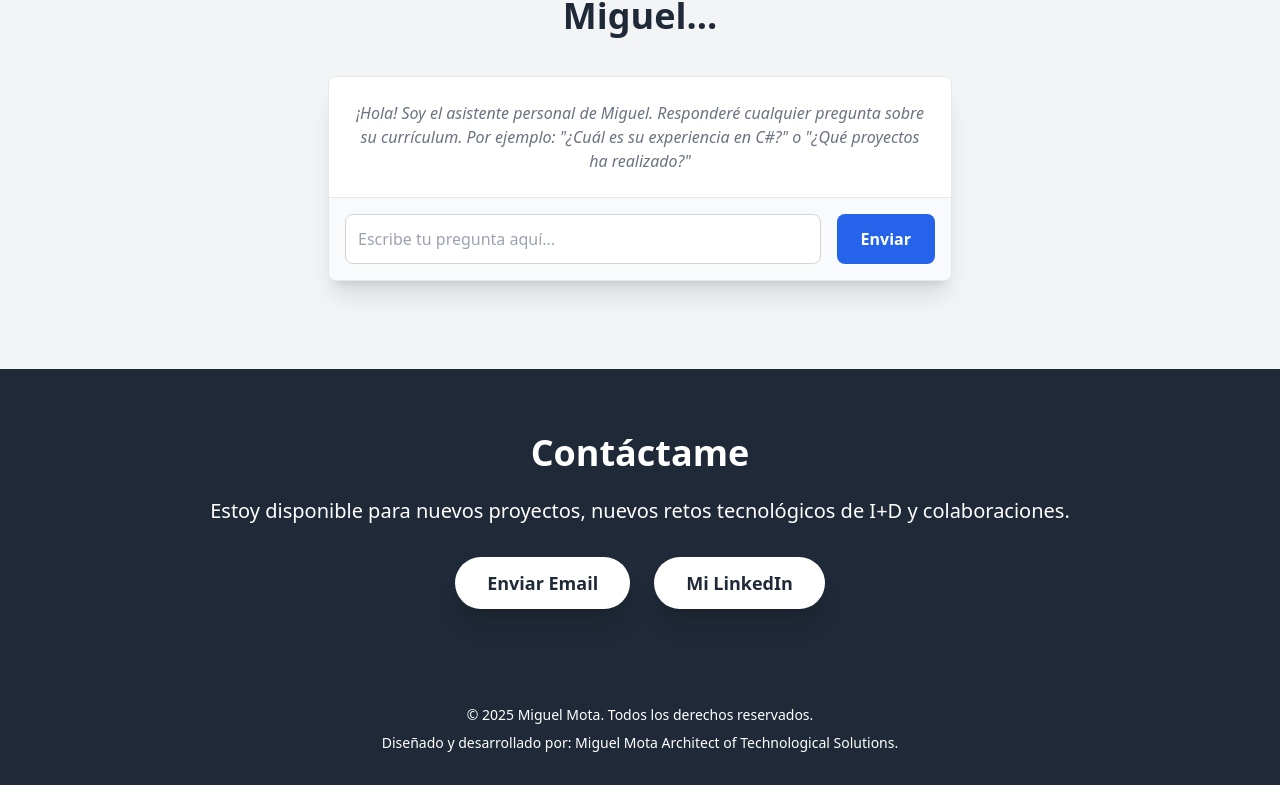
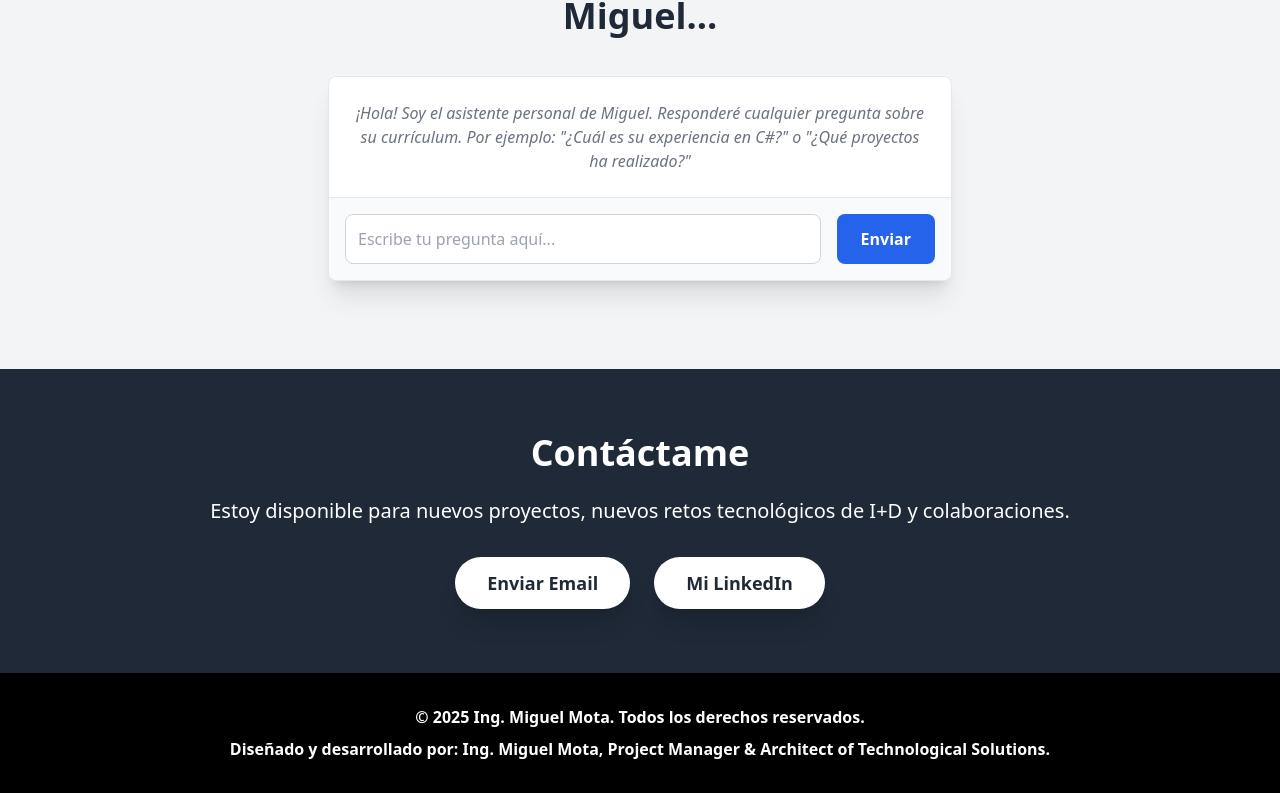
Before and after one commit to mmotal79/mi-cv-frontend, a React (Create React App) app: page / in a window 1280 px wide. Shown: the part 3235-4028 px from the top of the page. Built offline with nearby package versions, Linux system fonts and the light colour scheme.

Commit message:
Update Footer.js ajustes

```diff
--- a/src/components/Footer.js
+++ b/src/components/Footer.js
@@ -1,11 +1,13 @@
+// src/components/Footer.js
 import React from 'react';
 
 function Footer() {
   return (
-    <footer className="bg-gray-800 text-white py-8 text-center text-sm">
+    // CAMBIO: Fondo a bg-black, texto a text-base y font-bold para resaltar
+    <footer className="bg-black text-white py-8 text-center text-base font-bold">
       <div className="container mx-auto px-6">
-        <p>&copy; {new Date().getFullYear()} Miguel Mota. Todos los derechos reservados.</p>
-        <p className="mt-2">Diseñado y desarrollado por: Miguel Mota Architect of Technological Solutions.</p>
+        <p>&copy; {new Date().getFullYear()} Ing. Miguel Mota. Todos los derechos reservados.</p>
+        <p className="mt-2">Diseñado y desarrollado por: Ing. Miguel Mota, Project Manager & Architect of Technological Solutions.</p>
       </div>
     </footer>
   );
```
